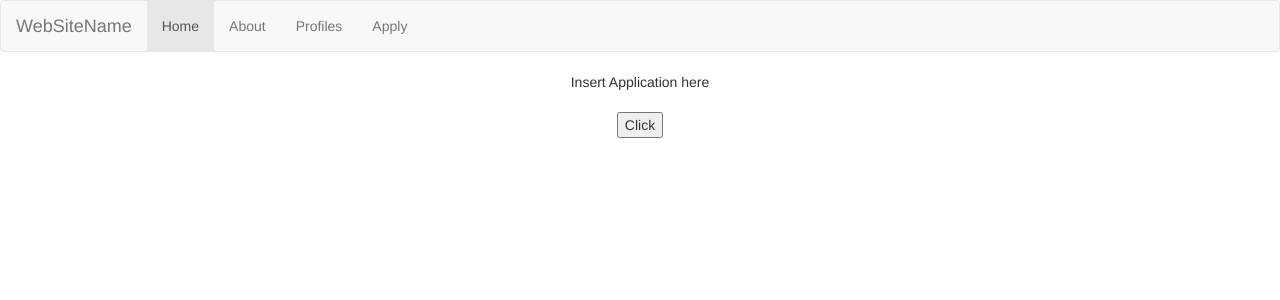
After one commit to leoncheng57/ecwebsite, a Flask app: page /apply in a window 1280 px wide. The commit adds this page. Shown: the top 300 px of the page. Run offline with Flask 2, Linux system fonts and the light colour scheme; some libraries are stand-ins or nearby versions.

Commit message:
early pages of about,apply, profiles

```diff
--- a/app.py
+++ b/app.py
@@ -7,6 +7,18 @@ app = Flask(__name__)
 def home():
     return render_template("home.html")
 
+@app.route("/about")
+def about():
+    return render_template("about.html")
+
+@app.route("/profiles")
+def profiles():
+    return render_template("profiles.html")
+
+@app.route("/apply")
+def apply():
+    return render_template("apply.html")
+
 if __name__ == "__main__":
     app.debug = True
     app.secret_key = "adashljdoiqdm"
--- /dev/null
+++ b/templates/apply.html
@@ -0,0 +1,12 @@
+{% extends "base.html" %}
+{% block title %} Apply {% endblock %}
+{% block body %}
+
+<center>
+  Insert Application here
+  <br>
+  <br>
+  <button> Click </button>
+</center>
+
+{% endblock %}
--- a/templates/base.html
+++ b/templates/base.html
@@ -17,9 +17,9 @@
         </div>
         <ul class="nav navbar-nav">
           <li class="active"><a href="home">Home</a></li>
-          <li><a href="#">Page 1</a></li>
-          <li><a href="#">Page 2</a></li>
-          <li><a href="#">Page 3</a></li>
+          <li><a href="about">About</a></li>
+          <li><a href="profiles">Profiles</a></li>
+          <li><a href="apply">Apply</a></li>
         </ul>
       </div>
     </nav>
```
Also changed, not shown: templates/about.html (added, +9 -0 lines), templates/profiles.html (added, +9 -0 lines).
